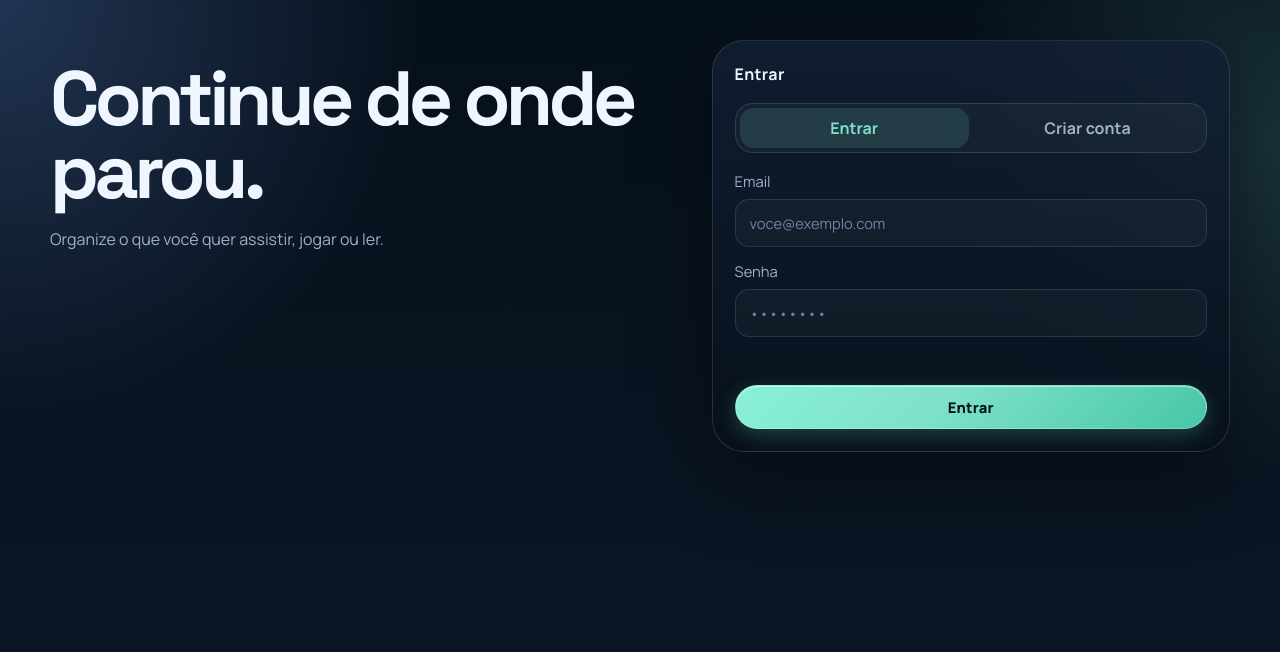
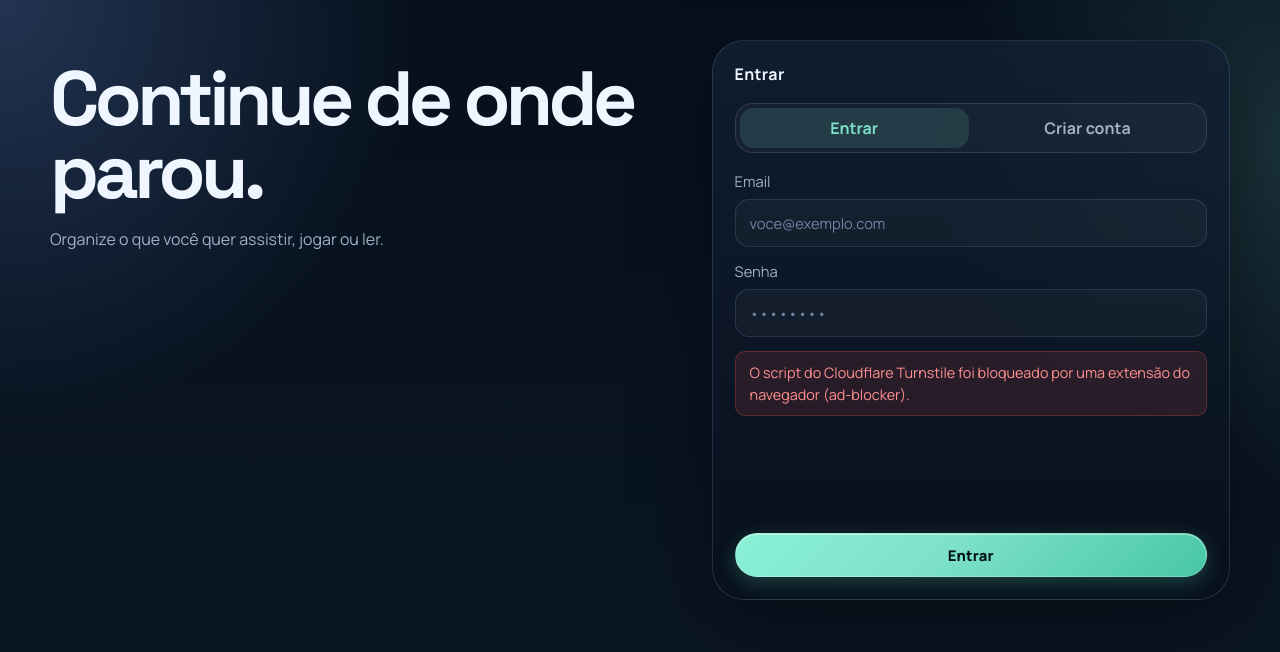
Before and after one commit to Kazeyhaya/Trak, a Next.js app in the folder aplicativos/frontend/: page /entrar in a window 1280 px wide. Shown: the top 652 px of the page. Built offline with nearby package versions, Linux system fonts and the light colour scheme; no server answers.

Commit message:
fix(turnstile): handle domain authorization errors and improve widget dimensions

```diff
--- a/aplicativos/frontend/src/componentes/auth-shell.tsx
+++ b/aplicativos/frontend/src/componentes/auth-shell.tsx
@@ -18,6 +18,7 @@ export function AuthShell({ next }: { next?: string }) {
   const [notice, setNotice] = useState<string | null>(null);
   const [loading, setLoading] = useState(false);
   const [captchaToken, setCaptchaToken] = useState<string | null>(null);
+  const [turnstileError, setTurnstileError] = useState<string | null>(null);
 
   useEffect(() => {
     if (user) {
@@ -49,7 +50,7 @@ export function AuthShell({ next }: { next?: string }) {
     }
 
     const siteKey = process.env.NEXT_PUBLIC_TURNSTILE_SITE_KEY?.trim();
-    if (siteKey && !captchaToken) {
+    if (siteKey && !captchaToken && !turnstileError) {
       setError("Por favor, conclua a verificação de segurança (Turnstile).");
       return;
     }
@@ -76,6 +77,7 @@ export function AuthShell({ next }: { next?: string }) {
     setError(null);
     setNotice(null);
     setCaptchaToken(null);
+    setTurnstileError(null);
   }
 
   return (
@@ -143,16 +145,30 @@ export function AuthShell({ next }: { next?: string }) {
             )}
 
             {error && <p className="auth-error">{error}</p>}
+            {turnstileError && <p className="auth-error">{turnstileError}</p>}
             {notice && <p className="auth-notice">{notice}</p>}
 
             <TurnstileWidget
               key={mode}
               onVerify={(token) => {
                 setCaptchaToken(token);
+                setTurnstileError(null);
                 setError((prev) => (prev?.includes("Turnstile") ? null : prev));
               }}
               onExpire={() => setCaptchaToken(null)}
-              onError={() => setCaptchaToken(null)}
+              onError={(code) => {
+                setCaptchaToken(null);
+                const codeStr = String(code || "");
+                if (codeStr === "110200") {
+                  setTurnstileError(
+                    "Domínio não autorizado na Cloudflare (Erro 110200). Adicione 'trak-xi.vercel.app' em Hostnames no painel do Turnstile."
+                  );
+                } else if (codeStr === "script_load_failed") {
+                  setTurnstileError(
+                    "O script do Cloudflare Turnstile foi bloqueado por uma extensão do navegador (ad-blocker)."
+                  );
+                }
+              }}
             />
 
             <div className="auth-actions">
--- a/aplicativos/frontend/src/componentes/turnstile-widget.tsx
+++ b/aplicativos/frontend/src/componentes/turnstile-widget.tsx
@@ -5,7 +5,7 @@ import { useEffect, useRef } from "react";
 type TurnstileWidgetProps = {
   onVerify: (token: string) => void;
   onExpire?: () => void;
-  onError?: () => void;
+  onError?: (errorCode?: string | number) => void;
   theme?: "light" | "dark" | "auto";
   className?: string;
 };
@@ -19,7 +19,7 @@ declare global {
           sitekey: string;
           theme?: "light" | "dark" | "auto";
           callback?: (token: string) => void;
-          "error-callback"?: () => void;
+          "error-callback"?: (errorCode?: string | number) => void;
           "expired-callback"?: () => void;
         }
       ) => string;
@@ -74,8 +74,8 @@ export function TurnstileWidget({
           "expired-callback": () => {
             if (isMounted) onExpire?.();
           },
-          "error-callback": () => {
-            if (isMounted) onError?.();
+          "error-callback": (errorCode) => {
+            if (isMounted) onError?.(errorCode);
           }
         });
         widgetIdRef.current = id;
@@ -94,6 +94,9 @@ export function TurnstileWidget({
         script.src = "https://challenges.cloudflare.com/turnstile/v0/api.js?render=explicit";
         script.async = true;
         script.defer = true;
+        script.onerror = () => {
+          if (isMounted) onError?.("script_load_failed");
+        };
         document.head.appendChild(script);
       }
 
@@ -106,6 +109,9 @@ export function TurnstileWidget({
 
       const timeout = setTimeout(() => {
         clearInterval(checkInterval);
+        if (isMounted && !widgetIdRef.current) {
+          onError?.("timeout");
+        }
       }, 10000);
 
       return () => {
@@ -142,7 +148,13 @@ export function TurnstileWidget({
     <div
       ref={containerRef}
       className={className}
-      style={{ display: "flex", justifyContent: "center", margin: "10px 0" }}
+      style={{
+        display: "flex",
+        justifyContent: "center",
+        alignItems: "center",
+        minHeight: "65px",
+        margin: "12px 0"
+      }}
     />
   );
 }
```
